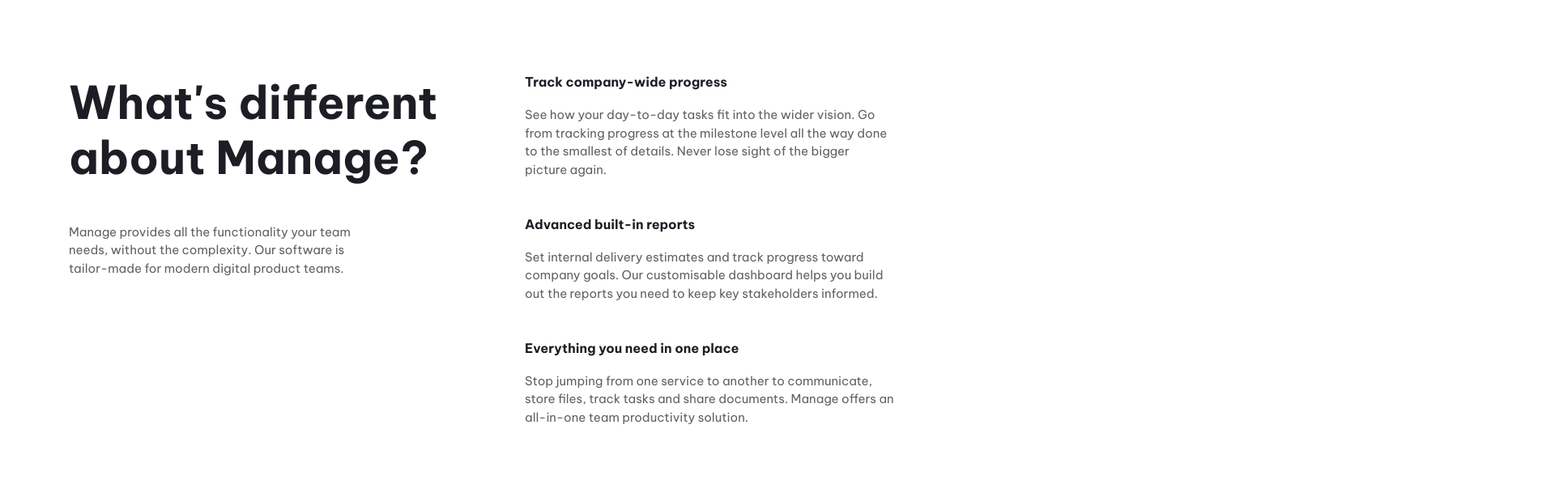
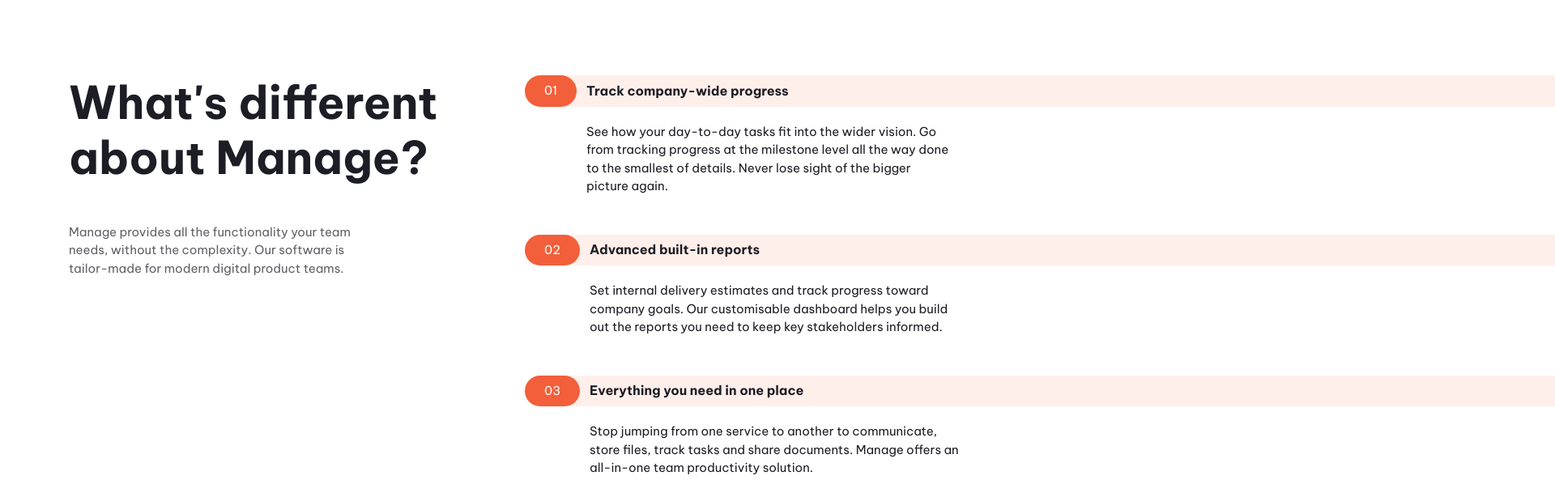
Before and after one commit to saffirex/manage-webpage, a website built with Vite: page index.html in a window 1280 px wide. Shown: the part 640-1233 px from the top of the page at 81% size, 1920 px wide, since content can reach past the window. Built offline with nearby package versions, Linux system fonts and the light colour scheme.

Commit message:
added numbered markers, cleanup necessary

```diff
--- a/index.html
+++ b/index.html
@@ -96,8 +96,8 @@
             <ul role="list" class="numbered-items | flow">
               <li>
                 <div class="flow" style="--flow-spacer: 1.25rem">
-                  <h3 class="fs-600 fw-bold">Track company-wide progress</h3>
-                  <p data-width="wide-paragraph">See how your day-to-day tasks fit into the wider vision. Go from
+                  <h3 class="numbered-items__title | fs-600 fw-bold">Track company-wide progress</h3>
+                  <p class="numbered-items__body" data-width="wide-paragraph">See how your day-to-day tasks fit into the wider vision. Go from
                     tracking progress at the milestone level all the way done to the
                     smallest of details. Never lose sight of the bigger picture again.
                   </p>
@@ -105,16 +105,16 @@
               </li>
               <li>
                 <div class="flow" style="--flow-spacer: 1.25rem">
-                  <h3 class="fs-600 fw-bold">Advanced built-in reports</h3>
-                  <p data-width="wide-paragraph">Set internal delivery estimates and track progress toward company
+                  <h3 class="numbered-items__title | fs-600 fw-bold">Advanced built-in reports</h3>
+                  <p class="numbered-items__body" data-width="wide-paragraph">Set internal delivery estimates and track progress toward company
                     goals. Our customisable dashboard helps you build out the reports
                     you need to keep key stakeholders informed.</p>
                 </div>
               </li>
               <li>
                 <div class="flow" style="--flow-spacer: 1.25rem">
-                  <h3 class="fs-600 fw-bold">Everything you need in one place</h3>
-                  <p data-width="wide-paragraph">Stop jumping from one service to another to communicate, store files,
+                  <h3 class="numbered-items__title | fs-600 fw-bold">Everything you need in one place</h3>
+                  <p class="numbered-items__body" data-width="wide-paragraph">Stop jumping from one service to another to communicate, store files,
                     track tasks and share documents. Manage offers an all-in-one team
                     productivity solution.</p>
                 </div>
--- a/style.css
+++ b/style.css
@@ -429,7 +429,6 @@
 
   .primary-navigation {
     display: none;
-
     position: fixed;
 
     padding: var(--size-700);
@@ -456,7 +455,7 @@
 
   .primary-navigation[toggled-as-visible] {
     display: block;
-    z-index:1000;
+    z-index: 1000;
   }
 
   .nav-list {
@@ -537,6 +536,14 @@
 
 
 /* footer-nav order fixing */
+
+input:where([type="text"], [type="email"]) {
+  border: 0;
+  border-radius: 100vmax;
+  padding: var(--size-300) var(--size-400);
+}
+
+
 .footer-flex-wrapper {
   display: grid;
   grid-template-columns: 1fr 1fr 1fr;
@@ -620,3 +627,60 @@
 }
 
 /* ---------- */
+
+/* numbered lists */
+
+.numbered-items {
+  counter-reset: count;
+}
+
+.numbered-items li {
+  counter-increment: count;
+}
+
+/*,mobile first: bringing the list marker (tag) and the heading together to same row */
+.numbered-items div {
+  display: grid;
+  grid-template-columns: min-content 1fr;
+  /*min content for the first cell to cover only the list mark, and the rest to cover the remaining; */
+  align-items: center;
+  column-gap: var(--size-300);
+
+  position: relative;
+  /*for absolute positioning of the before pseudoelement i.e the light colour behind the title */
+}
+
+.numbered-items__body {
+  grid-column: 1 / -1;
+}
+
+.numbered-items div::before {
+  content: "0" counter(count);
+  color: var(--clr-neutral-100);
+  background-color: var(--clr-accent-400);
+  padding: var(--size-200) var(--size-600);
+  border-radius: 100vmax;
+}
+
+/* brings the light colour behind the title cell only */
+/* .numbered-items .numbered-items__title {
+  background:var(--clr-accent-100);
+} */
+
+/*brings to jaha chaiyekod design anusar tehi */
+.numbered-items__title::before {
+  content: "";
+  position: absolute;
+  inset: 0 -100vw 0 0;
+  grid-column: 1 / -1;
+  grid-row: 1 / 2;
+  border-radius: 100vmax;
+  z-index: -1;
+  background: var(--clr-accent-100);
+}
+
+@media(min-width: 40em) {
+  .numbered-items__body {
+    grid-column: 2 / -1;
+  }
+}
```
